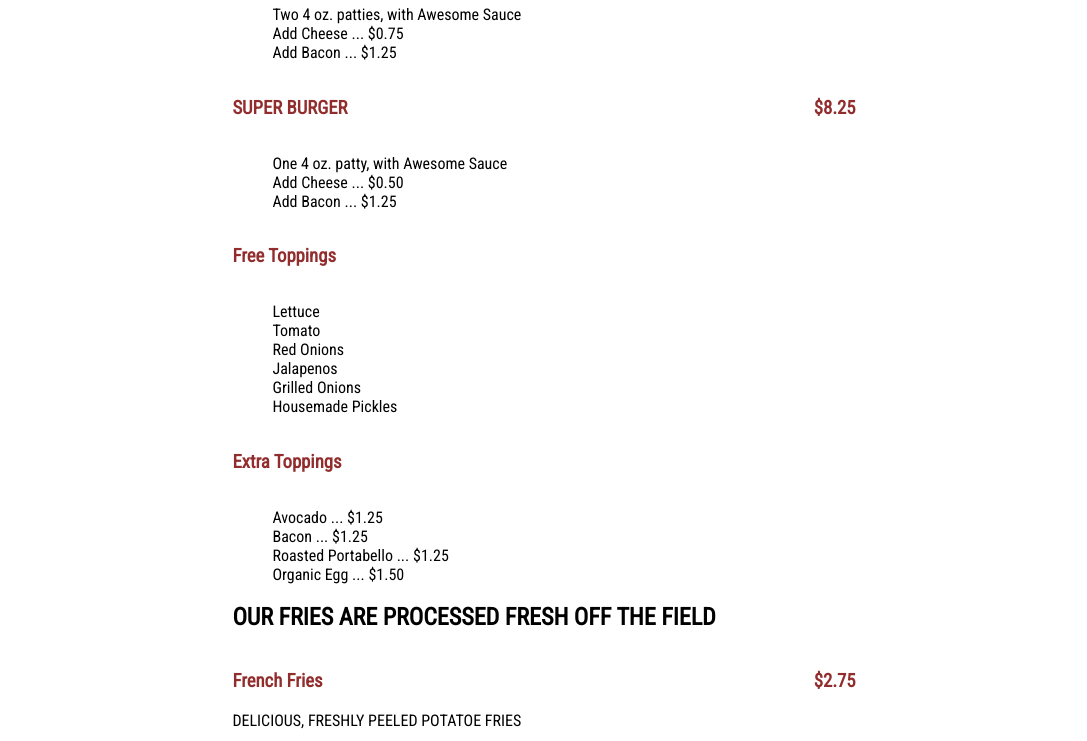
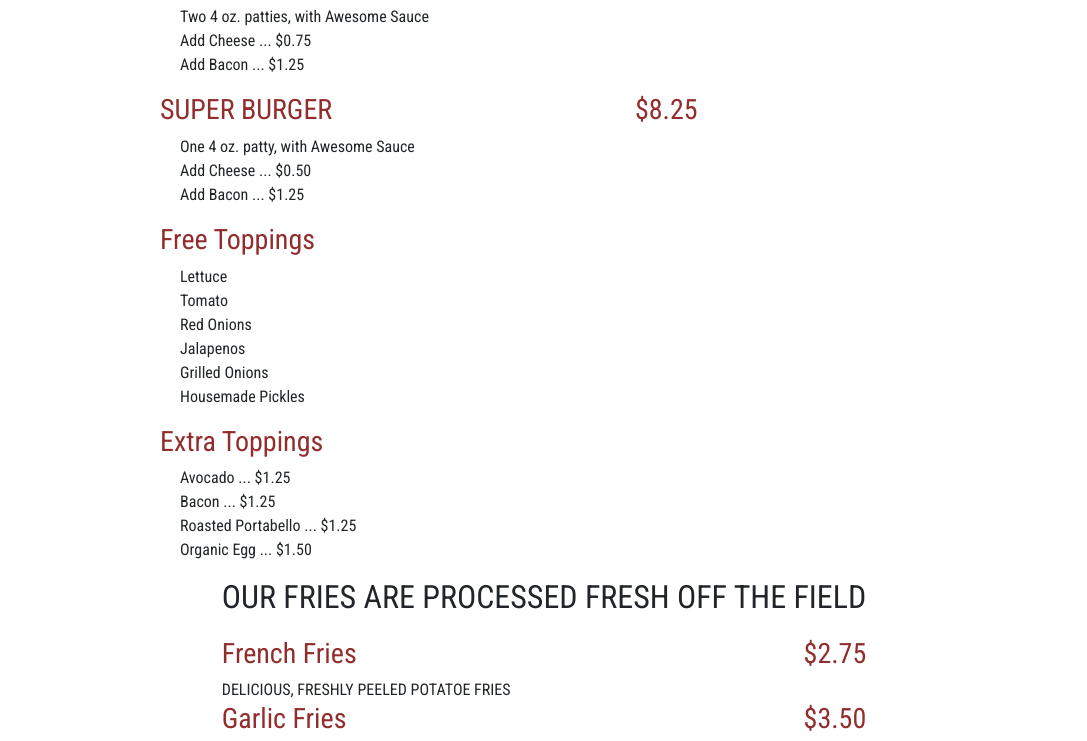
Before and after one commit to CameronAshby/Project1, a plain HTML site: page HTML/menu.html in a window 1280 px wide. Shown: the part 487-1228 px from the top of the page, without its empty margins (96-1183 px from the left). Drawn offline with nearby package versions, Linux system fonts and the light colour scheme.

Commit message:
added bootstrap to each page and restyled accordingly

```diff
--- a/CSS/global.css
+++ b/CSS/global.css
@@ -15,7 +15,7 @@ body {
     font-family: 'Roboto Condensed', sans-serif;
 }
 
-.container {
+.mainContainer {
     margin-top: 40px;
     width: 100%;
     display: flex;
@@ -61,6 +61,8 @@ body {
 
 .navBar ul li a:hover{
     background-color: #BC5449;
+    color: white;
+    text-decoration: none;
 }
 
 .navList {
@@ -101,6 +103,8 @@ body {
 
 .footSubscribe:hover{
     background-color: #BC5449;
+    color: white;
+    text-decoration: none;
 }
 
 .icons {
--- a/CSS/menu.css
+++ b/CSS/menu.css
@@ -1,8 +1,37 @@
 .menuContainer {
+    display: flex;
+    flex-direction: column;
+    align-items: center;
+    width: 60%;
+}
+
+.menuBurgers {
 
 }
 
-.menuBurgers {
+.burgerOptions, .burgerToppings {
+    display: flex;
+    flex-direction: column;
+    width: 70%;
+}
+
+.menuFries {
+
+}
+
+.menuChicken {
+
+}
+
+.menuDrinks {
+
+}
+
+.menuCones {
+
+}
+
+.menuShakes {
 
 }
 
@@ -14,4 +43,10 @@
 
 ul {
     list-style-type: none;
+    padding-left: 20px;
 }
+
+h2 {
+    margin: 0;
+    padding-bottom: 20px;
+}
--- a/HTML/about.html
+++ b/HTML/about.html
@@ -3,13 +3,14 @@
 <head>
     <meta charset="UTF-8">
     <title>Rockey Burgers - About</title>
+    <link rel="stylesheet" href="https://stackpath.bootstrapcdn.com/bootstrap/4.1.3/css/bootstrap.min.css" integrity="sha384-MCw98/SFnGE8fJT3GXwEOngsV7Zt27NXFoaoApmYm81iuXoPkFOJwJ8ERdknLPMO" crossorigin="anonymous">
     <link href="https://fonts.googleapis.com/css?family=Roboto+Condensed" rel="stylesheet">
     <link rel="stylesheet" href="https://use.fontawesome.com/releases/v5.3.1/css/all.css" integrity="sha384-mzrmE5qonljUremFsqc01SB46JvROS7bZs3IO2EmfFsd15uHvIt+Y8vEf7N7fWAU" crossorigin="anonymous">
     <link rel="stylesheet" href="../CSS/global.css"/>
     <link rel="stylesheet" href="../CSS/about.css"/>
 </head>
 <body>
-    <div class="container">
+    <div class="mainContainer">
         <div class="titleBar">
             <div class="logo">
                 <img class="logoImage" src="../Images/burgerLogo.png"/>
@@ -66,5 +67,8 @@
             </div>
         </div>
     </div>
+    <script src="https://code.jquery.com/jquery-3.3.1.slim.min.js" integrity="sha384-q8i/X+965DzO0rT7abK41JStQIAqVgRVzpbzo5smXKp4YfRvH+8abtTE1Pi6jizo" crossorigin="anonymous"></script>
+    <script src="https://cdnjs.cloudflare.com/ajax/libs/popper.js/1.14.3/umd/popper.min.js" integrity="sha384-ZMP7rVo3mIykV+2+9J3UJ46jBk0WLaUAdn689aCwoqbBJiSnjAK/l8WvCWPIPm49" crossorigin="anonymous"></script>
+    <script src="https://stackpath.bootstrapcdn.com/bootstrap/4.1.3/js/bootstrap.min.js" integrity="sha384-ChfqqxuZUCnJSK3+MXmPNIyE6ZbWh2IMqE241rYiqJxyMiZ6OW/JmZQ5stwEULTy" crossorigin="anonymous"></script>
 </body>
 </html>
--- a/HTML/menu.html
+++ b/HTML/menu.html
@@ -3,13 +3,14 @@
 <head>
     <meta charset="UTF-8">
     <title>Rockey Burgers - Menu</title>
+    <link rel="stylesheet" href="https://stackpath.bootstrapcdn.com/bootstrap/4.1.3/css/bootstrap.min.css" integrity="sha384-MCw98/SFnGE8fJT3GXwEOngsV7Zt27NXFoaoApmYm81iuXoPkFOJwJ8ERdknLPMO" crossorigin="anonymous">
     <link href="https://fonts.googleapis.com/css?family=Roboto+Condensed" rel="stylesheet">
     <link rel="stylesheet" href="https://use.fontawesome.com/releases/v5.3.1/css/all.css" integrity="sha384-mzrmE5qonljUremFsqc01SB46JvROS7bZs3IO2EmfFsd15uHvIt+Y8vEf7N7fWAU" crossorigin="anonymous">
     <link rel="stylesheet" href="../CSS/global.css"/>
     <link rel="stylesheet" href="../CSS/menu.css"/>
 </head>
 <body>
-    <div class="container">
+    <div class="mainContainer">
         <div class="titleBar">
             <div class="logo">
                 <img class="logoImage" src="../Images/burgerLogo.png"/>
@@ -238,5 +239,9 @@
             </div>
         </div>
     </div>
+
+    <script src="https://code.jquery.com/jquery-3.3.1.slim.min.js" integrity="sha384-q8i/X+965DzO0rT7abK41JStQIAqVgRVzpbzo5smXKp4YfRvH+8abtTE1Pi6jizo" crossorigin="anonymous"></script>
+    <script src="https://cdnjs.cloudflare.com/ajax/libs/popper.js/1.14.3/umd/popper.min.js" integrity="sha384-ZMP7rVo3mIykV+2+9J3UJ46jBk0WLaUAdn689aCwoqbBJiSnjAK/l8WvCWPIPm49" crossorigin="anonymous"></script>
+    <script src="https://stackpath.bootstrapcdn.com/bootstrap/4.1.3/js/bootstrap.min.js" integrity="sha384-ChfqqxuZUCnJSK3+MXmPNIyE6ZbWh2IMqE241rYiqJxyMiZ6OW/JmZQ5stwEULTy" crossorigin="anonymous"></script>
 </body>
 </html>
```
Also changed, not shown: HTML/faq.html (+5 -1 lines), HTML/jobs.html (+5 -1 lines), HTML/locations.html (+5 -1 lines), index.html (+5 -1 lines).
